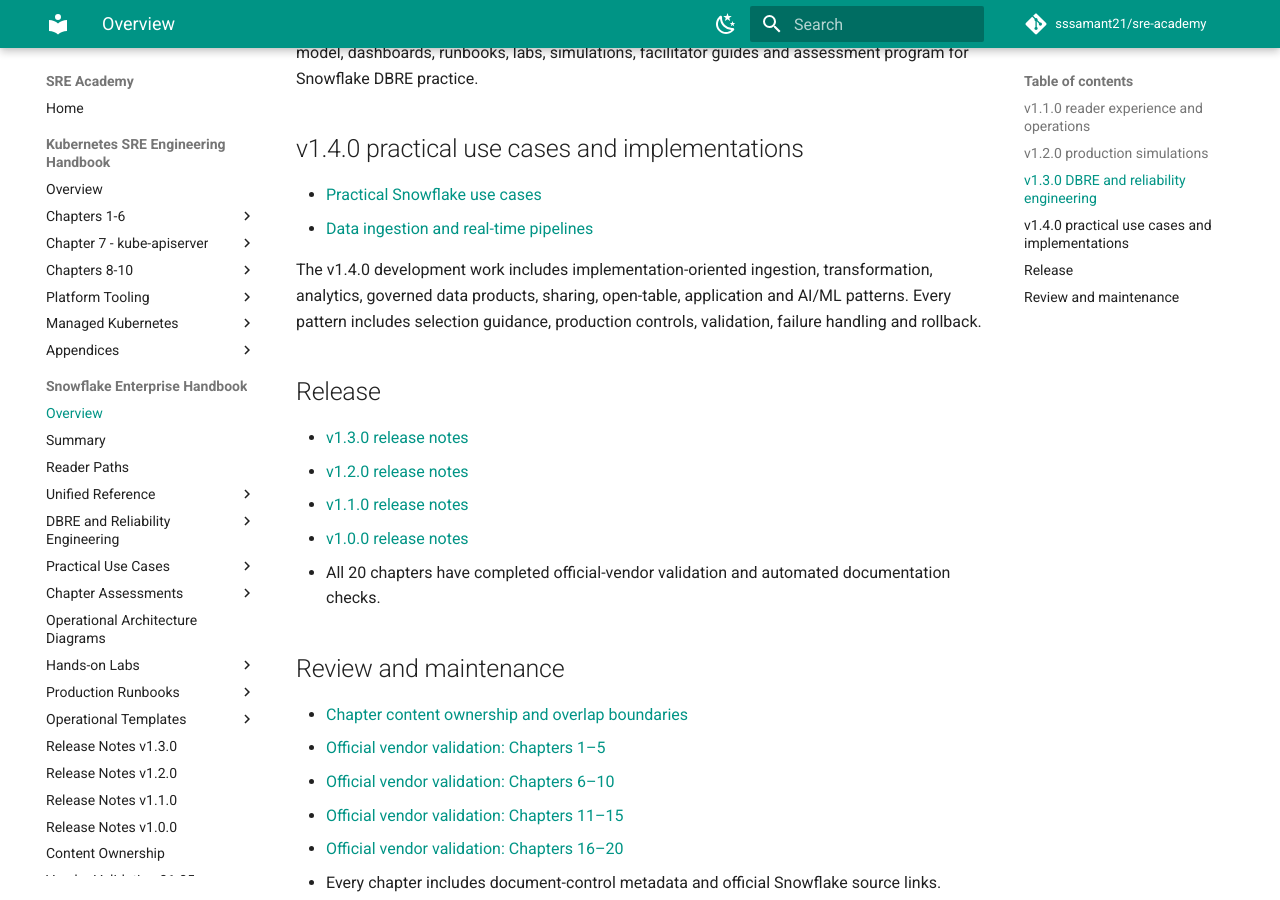
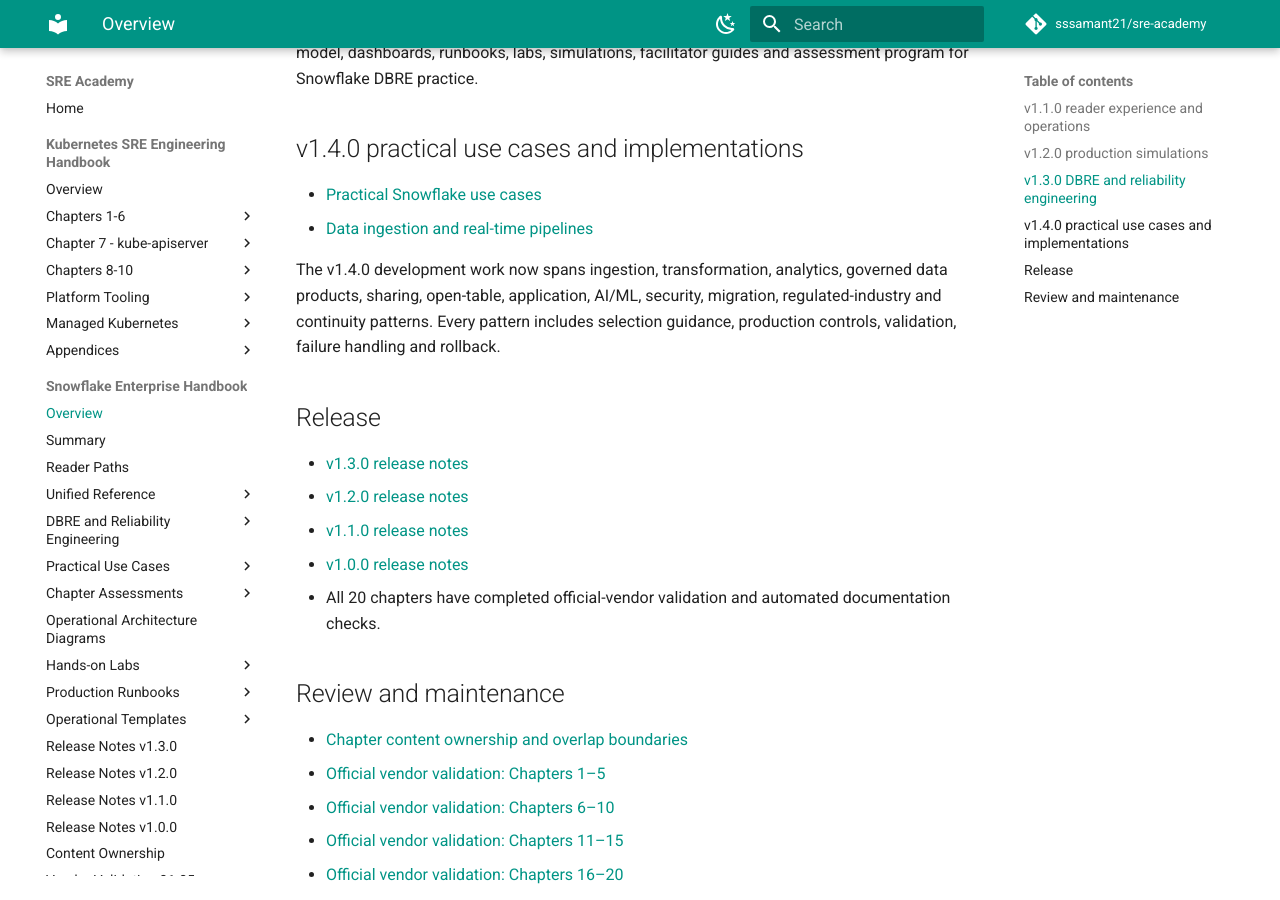
Before and after one commit to sssamant21/sre-academy, an MkDocs documentation site: the page built from docs/books/snowflake/index.md, in a window 1280 px wide and 900 px high, scrolled down 1262 px. Built offline with MkDocs 1.6.1 and Material for MkDocs 9.7.7, drawn with Linux system fonts in a browser that asks for light colours; comment, search, counter and statistics services are not loaded.

```diff
--- a/docs/books/snowflake/index.md
+++ b/docs/books/snowflake/index.md
@@ -44,7 +44,7 @@
 - [Practical Snowflake use cases](use-cases/index.md)
 - [Data ingestion and real-time pipelines](use-cases/ingestion/index.md)
 
-The v1.4.0 development work includes implementation-oriented ingestion, transformation, analytics, governed data products, sharing, open-table, application and AI/ML patterns. Every pattern includes selection guidance, production controls, validation, failure handling and rollback.
+The v1.4.0 development work now spans ingestion, transformation, analytics, governed data products, sharing, open-table, application, AI/ML, security, migration, regulated-industry and continuity patterns. Every pattern includes selection guidance, production controls, validation, failure handling and rollback.
 
 ## Release
 
```
